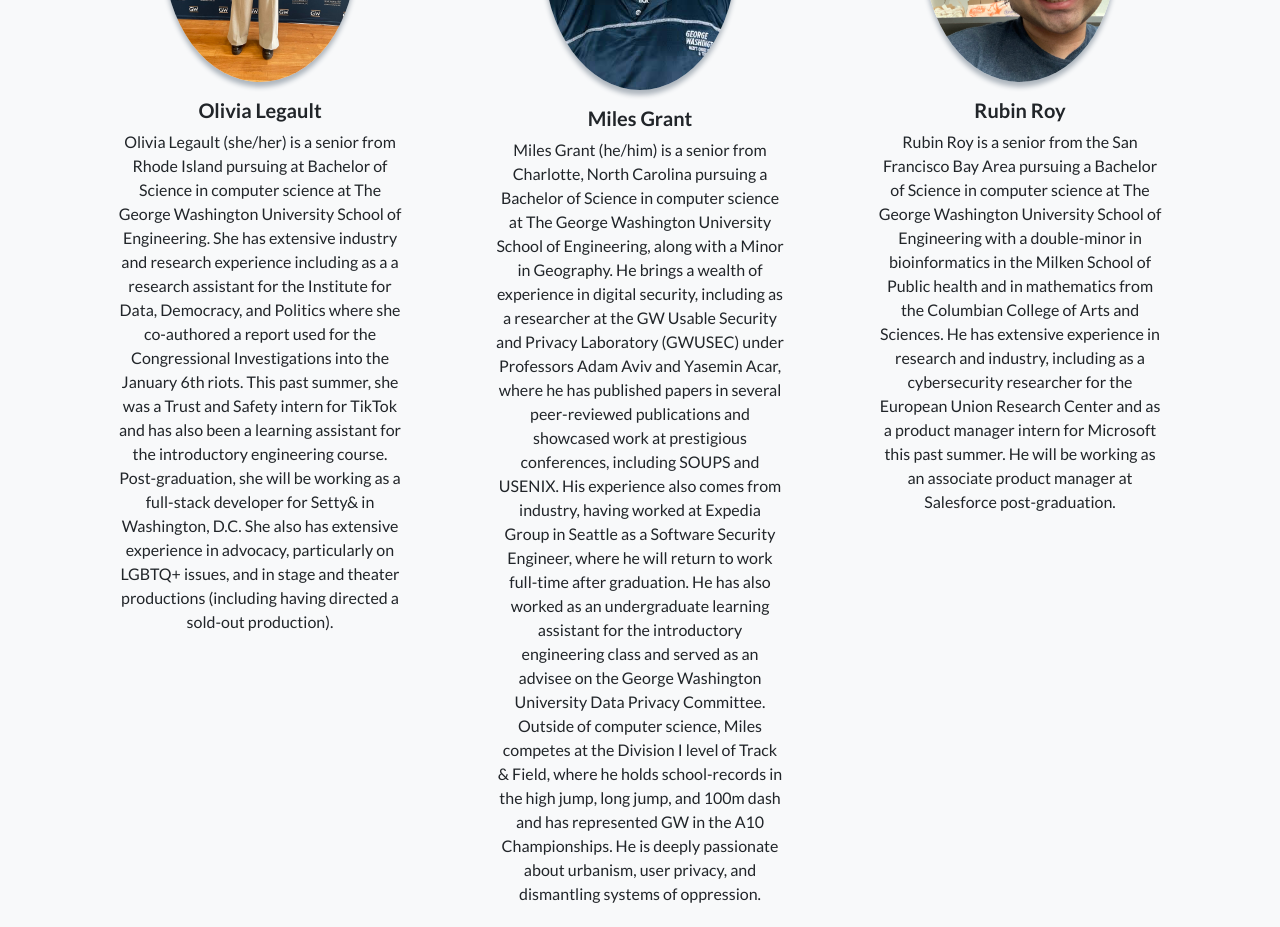
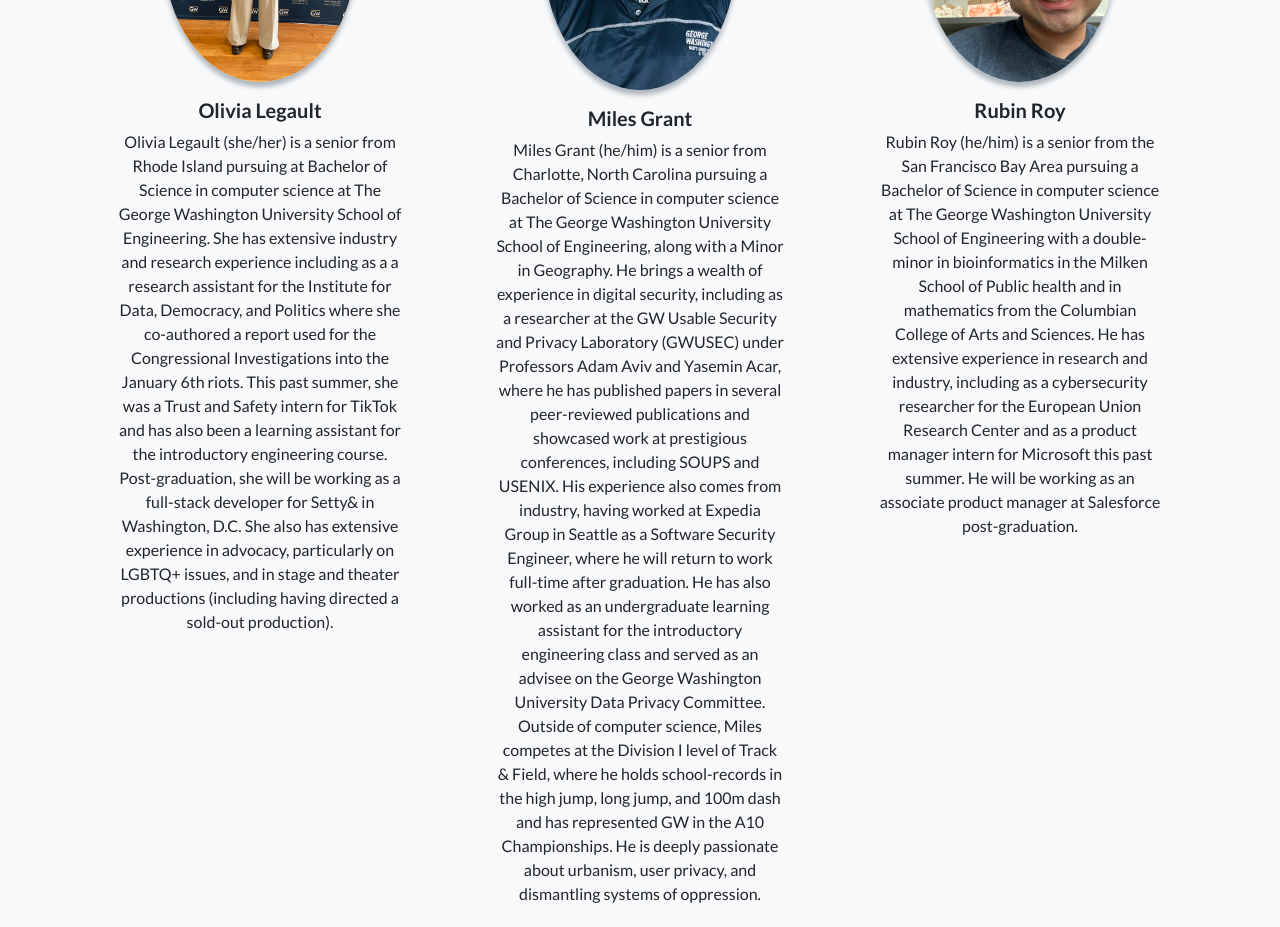
Before and after one commit to olegault/SeniorDesignWebsite, a plain HTML site: page index.html in a window 1280 px wide. Shown: the part 3400-4327 px from the top of the page. Drawn offline with nearby package versions, Linux system fonts and the light colour scheme.

Commit message:
Update index.html

```diff
--- a/index.html
+++ b/index.html
@@ -230,7 +230,7 @@
               />
               <h5>Rubin Roy</h5>
               <p class="font-weight-light mb-0">
-                Rubin Roy is a senior from the San Francisco Bay Area pursuing
+                Rubin Roy (he/him) is a senior from the San Francisco Bay Area pursuing
                 a Bachelor of Science in computer science at The George Washington
                 University School of Engineering with a double-minor in bioinformatics
                 in the Milken School of Public health and in mathematics from the
```
